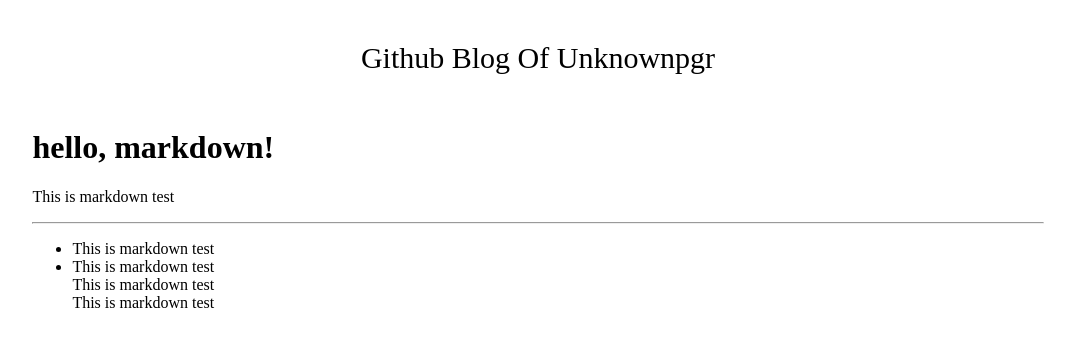
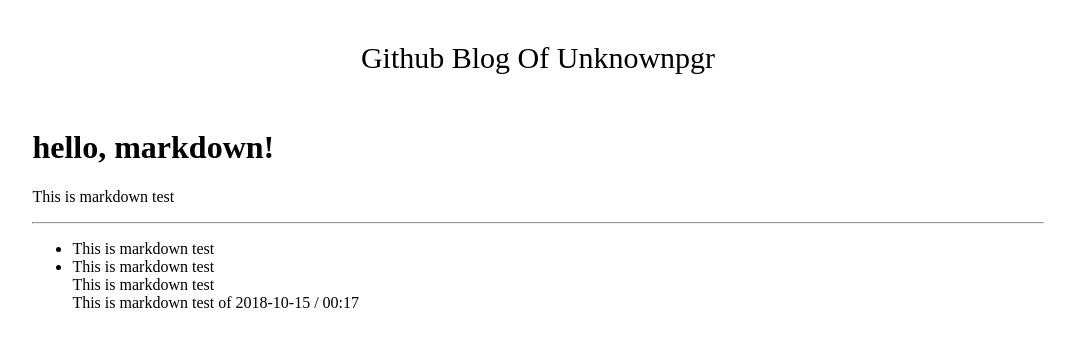
Before and after one commit to unknownpgr/blog, a plain HTML site: page index.html in a window 1280 px wide. Shown: the whole page, without its empty margins (102-1177 px from the left). Drawn offline with Linux system fonts and the light colour scheme.

Commit message:
Change index.html

```diff
--- a/index.html
+++ b/index.html
@@ -19,7 +19,7 @@
         text+='* This is markdown test\n';
         text+='+ This is markdown test  \n';
         text+='This is markdown test  \n';
-        text+='This is markdown test\n';
+        text+='This is markdown test\n of 2018-10-15 / 00:17';
         d.innerHTML = converter.makeHtml(text);
          $("#header").load("/blog/parts/header.html")
     </script>
```
